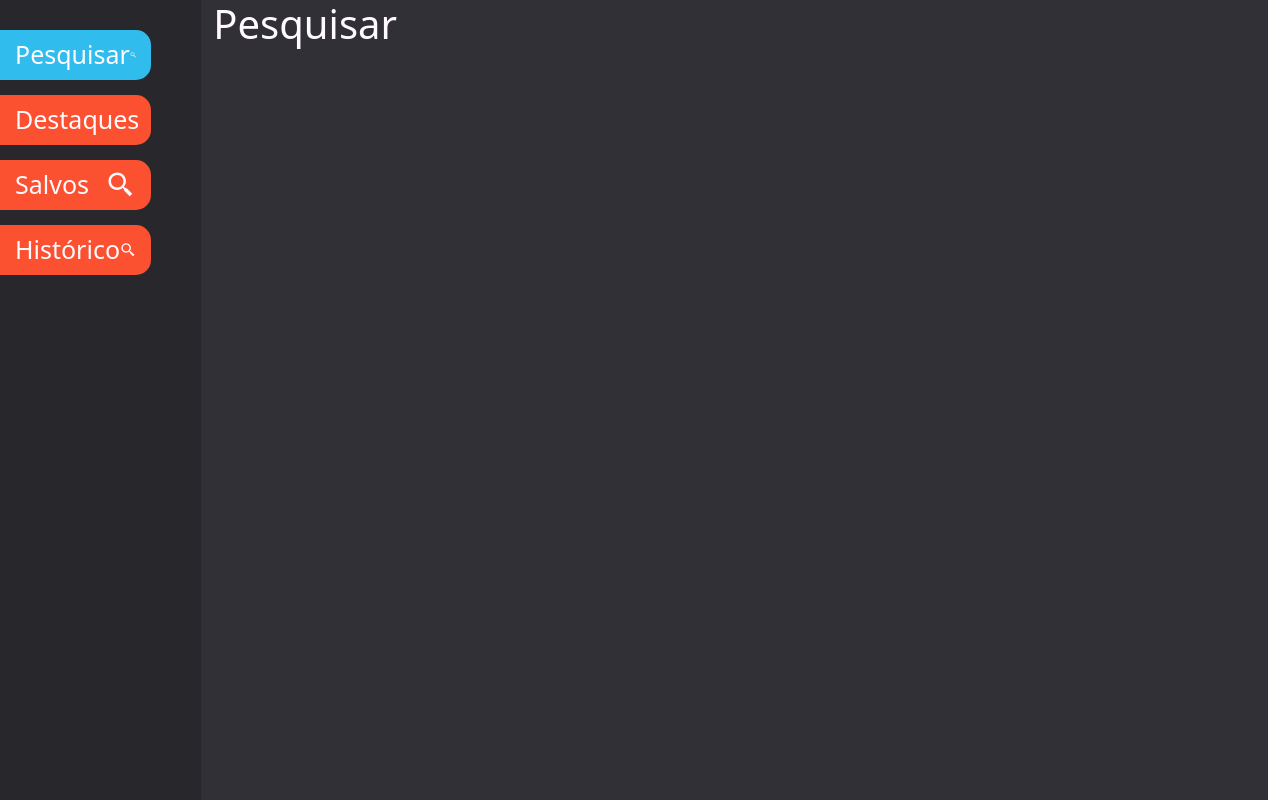
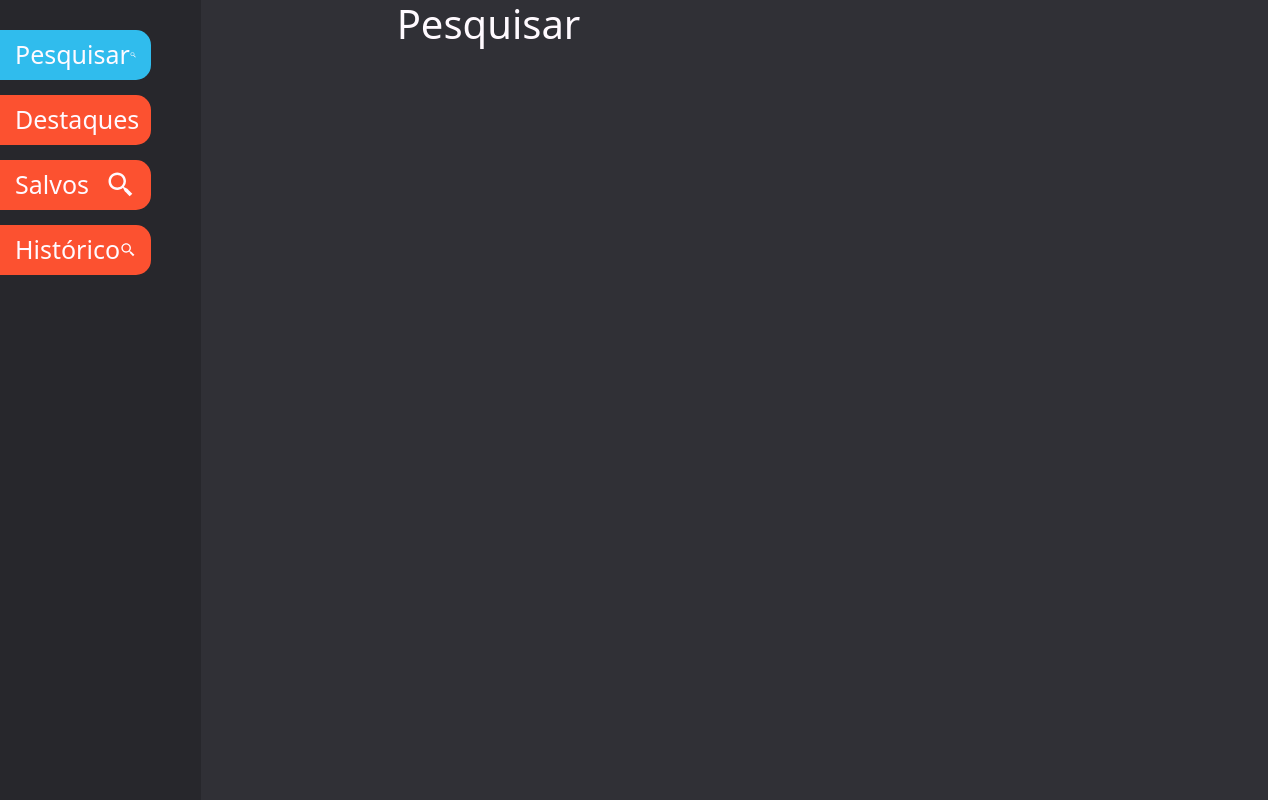
Before and after one commit to TakedaGalaxy/trabalho-ihc, a React (Create React App) app: page / in a window 1280 px wide. Both pictures are taken after a click on the button "Pesquisar". Built offline with nearby package versions, Linux system fonts and the light colour scheme.

Commit message:
Adicionado container

```diff
--- /dev/null
+++ b/src/componentes/estruturas/container/container.jsx
@@ -0,0 +1,5 @@
+import "./container.scss";
+
+export default function EstruturaContainer({ children }) {
+  return <div className="Container">{children}</div>;
+}
--- /dev/null
+++ b/src/componentes/estruturas/container/container.scss
@@ -0,0 +1,5 @@
+.Container{
+  max-width: 700px;
+  margin: auto;
+  padding: 0 12px;
+}
--- a/src/paginas/pesquisar/pesquisar.jsx
+++ b/src/paginas/pesquisar/pesquisar.jsx
@@ -1,9 +1,10 @@
+import EstruturaContainer from "../../componentes/estruturas/container/container";
 import "./pesquisar.scss";
 
 export default function PaginaPesquisar() {
   return (
-    <>
+    <EstruturaContainer>
       <h1>Pesquisar</h1>
-    </>
+    </EstruturaContainer>
   );
 }
```
